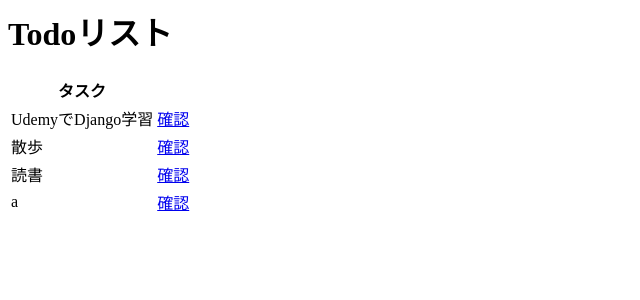
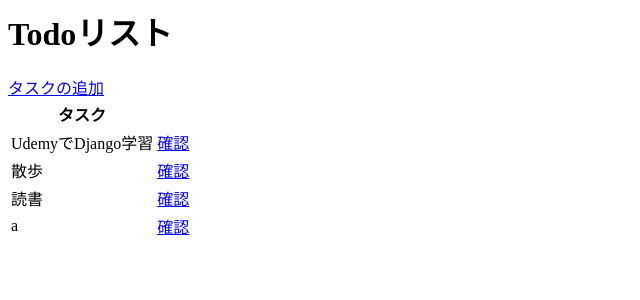
Before and after one commit to t-hirata74/django-todo-project, a Django app: page / in a window 1280 px wide. Shown: the top 300 px of the page, without its empty margins (0-640 px from the left). Run offline with Django 4.2, Linux system fonts and the light colour scheme; data comes from the database, SQL or seed files in the repository.

Commit message:
タスクの追加、戻るボタンの実装

```diff
--- a/djangoTodoProject/todoapp/templates/todoapp/task_form.html
+++ b/djangoTodoProject/todoapp/templates/todoapp/task_form.html
@@ -1,4 +1,5 @@
 <h2>タスクの追加</h2>
+<a href="{% url 'tasks' %}">戻る</a>
 
 <form action="" method="post">
   {% csrf_token %}
--- a/djangoTodoProject/todoapp/templates/todoapp/task_list.html
+++ b/djangoTodoProject/todoapp/templates/todoapp/task_list.html
@@ -1,4 +1,5 @@
 <h1>Todoリスト</h1>
+<a href="{% url 'create-task' %}">タスクの追加</a>
 
 <table>
   <tr>
```
